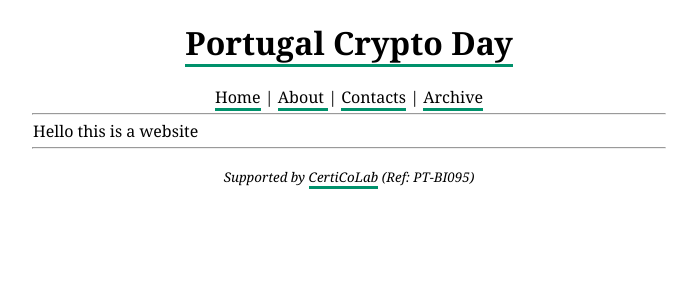
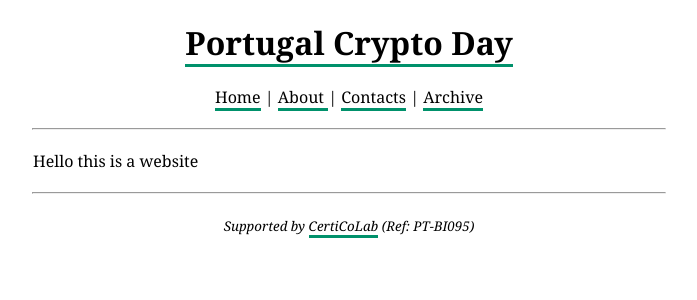
Before and after one commit to cryptoday-pt/cryptoday-pt.github.io, a Jekyll site: the page built from index.html, in a window 1280 px wide. Shown: the top 300 px of the page, without its empty margins (291-988 px from the left). Built offline with Jekyll 4.4.1, drawn with Linux system fonts in a browser that asks for light colours; the list of posts is cut into pages by our own code.

Commit message:
Add more gap hr

```diff
--- a/assets/css/syntax.css
+++ b/assets/css/syntax.css
@@ -84,8 +84,8 @@ hr {
   min-width: 300px;
   width: 50%;
   margin: 0 auto;
-  margin-top: 5px;
-  margin-bottom: 5px;
+  margin-top: 20px;
+  margin-bottom: 20px;
 }
 
 #main {
```
